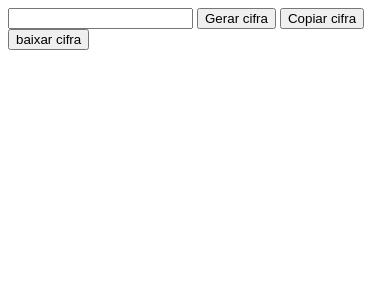
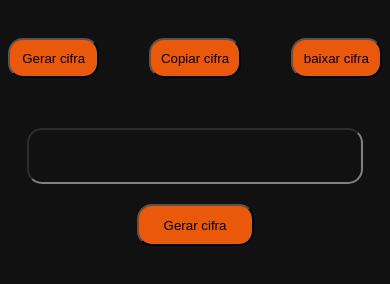
Before and after one commit to lipes40/Faz-cifra, a plain HTML site: page static/index.html in a window 390 px wide. Drawn offline with Linux system fonts and the light colour scheme.

Commit message:
add css style

```diff
--- a/static/index.html
+++ b/static/index.html
@@ -4,24 +4,155 @@
     <meta charset="UTF-8">
     <meta name="viewport" content="width=device-width, initial-scale=1.0">
     <title>Faz cifra!</title>
+
+    <style>
+
+        *{
+            background-color: #111111;
+        }
+
+        body{
+            align-items: center;
+            display: flex;
+            flex-direction: column;
+            justify-content: center;
+            gap: 20px;
+            background-color: #111111
+        }
+
+        header{
+            display: flex;
+            width: 100%;
+            gap: 50px;
+            justify-content: center;
+            align-items: center;
+            height: 100px;
+        }
+
+        input{
+            background-color: #111111;
+            border-color: gray;
+            color: white;
+            width: 100%;
+            height: 50px;
+            justify-self: center;
+            border-radius: 15px;
+        }
+
+        button{
+            background-color: rgb(234 88 12);
+            border-radius: 15px;
+            width: 20%;
+            height: 40%;
+            align-self: center;
+            justify-self: center;
+        }
+
+        .entrada{
+            display: flex;
+            width: 50%;
+            height: 100%;
+            gap: 10px;
+        }
+
+        .cifra{
+            display: none;
+            /* display: flex; */
+            flex-direction: column;
+            width: 600px;
+            justify-content: center;
+            border: 5px solid gray;
+            border-radius: 15px;
+            align-items: center;
+            height: 100%;
+        }
+
+        .btns-cifra{
+            width: 100%;
+            display: flex;
+            align-items: center;
+            justify-content: space-around;
+            height: 10vh;
+        }
+
+        .gerar{
+            width: 20vw;
+            height: 5vh;
+        }
+
+        pre{
+            display: flex;
+            width: 100%;
+            justify-content: center;
+            color: white;
+            font-size: 20px;
+            border-radius: 15px;
+            height: 100%;
+        }
+
+
+        @media (max-width: 650px) {
+            .entrada{
+                width: 90%;
+            }
+
+            button{
+                width: 40%;
+                height: 40%;
+            }
+
+            .gerar{
+                width: 30vw;
+            }
+
+            .cifra{
+                width: 90vw;
+            }
+
+            pre{
+                font-size: 3.2vw;
+                max-width: 90vw;
+            }
+        }
+
+    </style>
 </head>
 <body>
-    <input type="text" id="url">
-    <button onclick="gerar()">Gerar cifra</button>
-    <button onclick="copiar()">Copiar cifra</button>
-    <button onclick="baixar()">baixar cifra</button>
 
-    <pre id="saida"></pre>
+    <header>
+        <button onclick="gerar()">Gerar cifra</button>
+        <button onclick="copiar()">Copiar cifra</button>
+        <button onclick="baixar()">baixar cifra</button>
+    </header>
+
+    <div class="entrada">
+            <input type="text" id="url">
+    </div>
+    <button class="gerar" onclick="gerar()">Gerar cifra</button>
+
+
+    <div class="cifra" id="cifra">
+        <div class="btns-cifra">
+            <button class="button-cifra" onclick="copiar()">Copiar cifra</button>
+            <button onclick="baixar()">baixar cifra</button>
+        </div>
+        <pre id="saida"></pre>
+    </div>
 </body>
 <script>
 let fileid = null
 
 async function gerar() {
+    const url = document.getElementById("url").value
+
+    if (url == "") {
+        return
+    }
     const res = await fetch("/executar", {
         method: "POST",
         headers: { "Content-Type": "application/json" },
         body: JSON.stringify({
-            url: document.getElementById("url").value
+            url: url
         })
     })
 
@@ -29,6 +160,9 @@ async function gerar() {
     document.getElementById("saida").innerText = data.resultado
     fileid = data.file_id
     console.log(fileid)
+
+    const cifra = document.getElementById("cifra")
+    cifra.style.display = "flex"
 }
 
 function baixar() {
```
Also changed, not shown: 1 other file.
